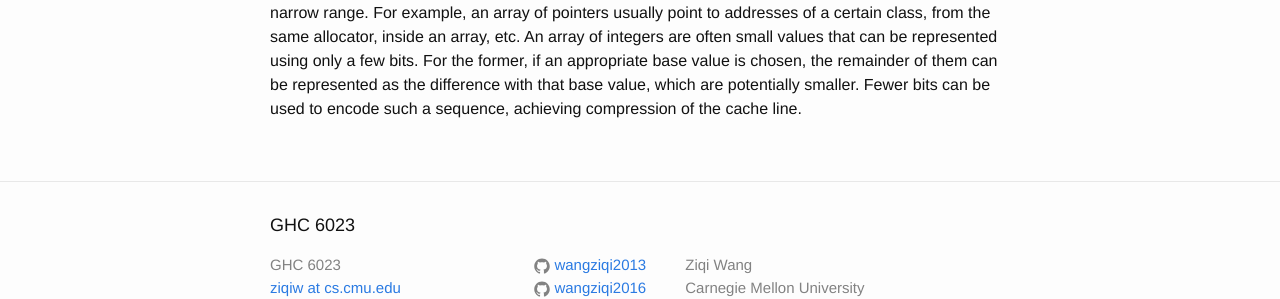
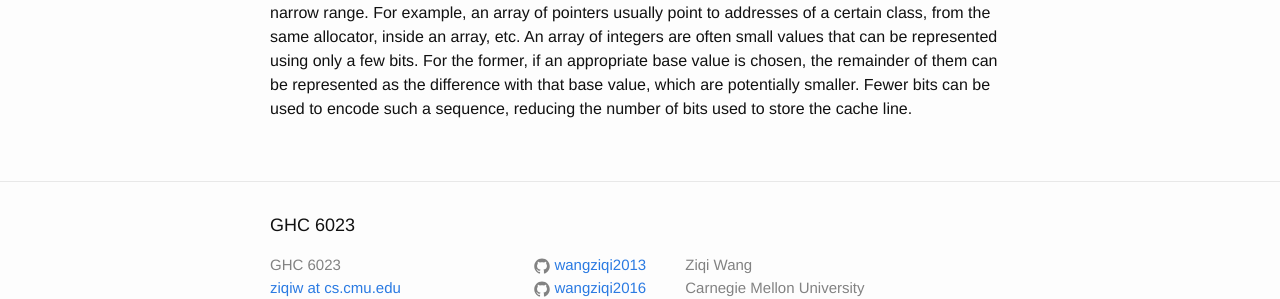
Before and after one commit to wangziqi2013/wangziqi2013.github.io, a Jekyll site: the page built from _posts/2018-05-21-Base-Delta-Immediate-Compression.markdown, in a window 1280 px wide. Shown: the part 821-1120 px from the top of the page. Built offline with Jekyll 4.4.1, drawn with Linux system fonts in a browser that asks for light colours; some of the changed text lies outside the part shown.

Commit message:
Small change

```diff
--- a/_posts/2018-05-21-Base-Delta-Immediate-Compression.markdown
+++ b/_posts/2018-05-21-Base-Delta-Immediate-Compression.markdown
@@ -29,4 +29,4 @@ based on the observation that an integer usually only stores values within a nar
 pointers usually point to addresses of a certain class, from the same allocator, inside an array, etc. An array of integers
 are often small values that can be represented using only a few bits. For the former, if an appropriate base value is
 chosen, the remainder of them can be represented as the difference with that base value, which are potentially smaller.
-Fewer bits can be used to encode such a sequence, achieving compression of the cache line.
+Fewer bits can be used to encode such a sequence, reducing the number of bits used to store the cache line.
```
